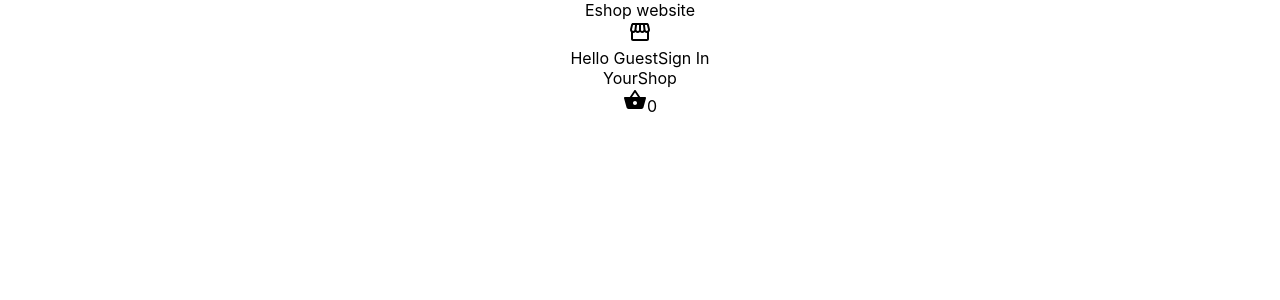
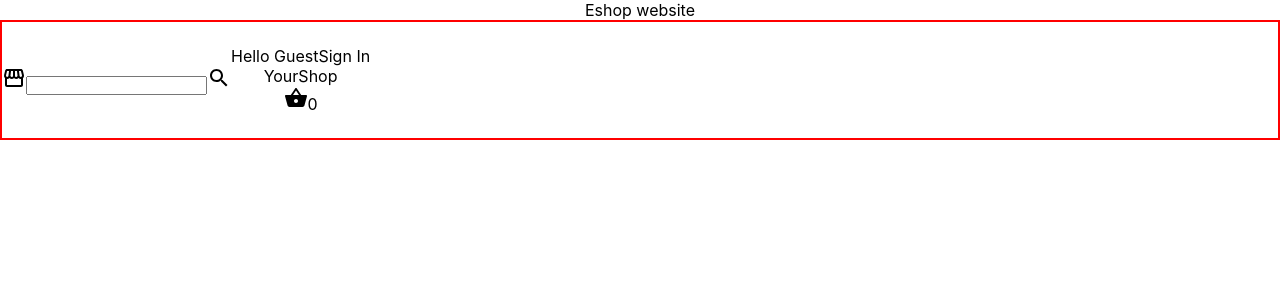
Before and after one commit to sgujuluva/ecommerce-shopping-react, a React (Create React App) app: page / in a window 1280 px wide. Shown: the top 300 px of the page. Built offline with nearby package versions, Linux system fonts and the light colour scheme.

Commit message:
styling the header

```diff
--- a/src/App.js
+++ b/src/App.js
@@ -2,7 +2,7 @@
 import Header from "./components/Header"
 //styles
 import './App.css';
-
+import "./Header.css";
 
 function App() {
   return (
--- /dev/null
+++ b/src/Header.css
@@ -0,0 +1,12 @@
+*{
+    margin:0;
+    padding:0;
+    box-sizing: border-box;
+}
+.header{
+    border:2px solid red;
+    display:flex;
+    height:15vh;
+    align-items: center;
+
+}
--- a/src/components/Header/index.jsx
+++ b/src/components/Header/index.jsx
@@ -2,14 +2,19 @@ import React from 'react'
 //importing from material-ui
 import ShoppingBasketIcon from '@mui/icons-material/ShoppingBasket';
 import StorefrontIcon from '@mui/icons-material/Storefront';
+import SearchIcon from '@mui/icons-material/Search';
+//styles
+/* import "../../Header.css";
+ */
 function Header() {
   return (
-    <>
+    <div className="header">
     <div className="header-logo">
       <StorefrontIcon/>
     </div>
     <div className="header-search">
-
+    <input type="text" />
+    <SearchIcon/>
     </div>
     <div className="header-nav">
     <div className="nav-item">
@@ -25,7 +30,7 @@ function Header() {
     <span className = "nav-item-secondline">0</span>
         </div>
     </div>
-    </>
+    </div>
   )
 }
 
```
